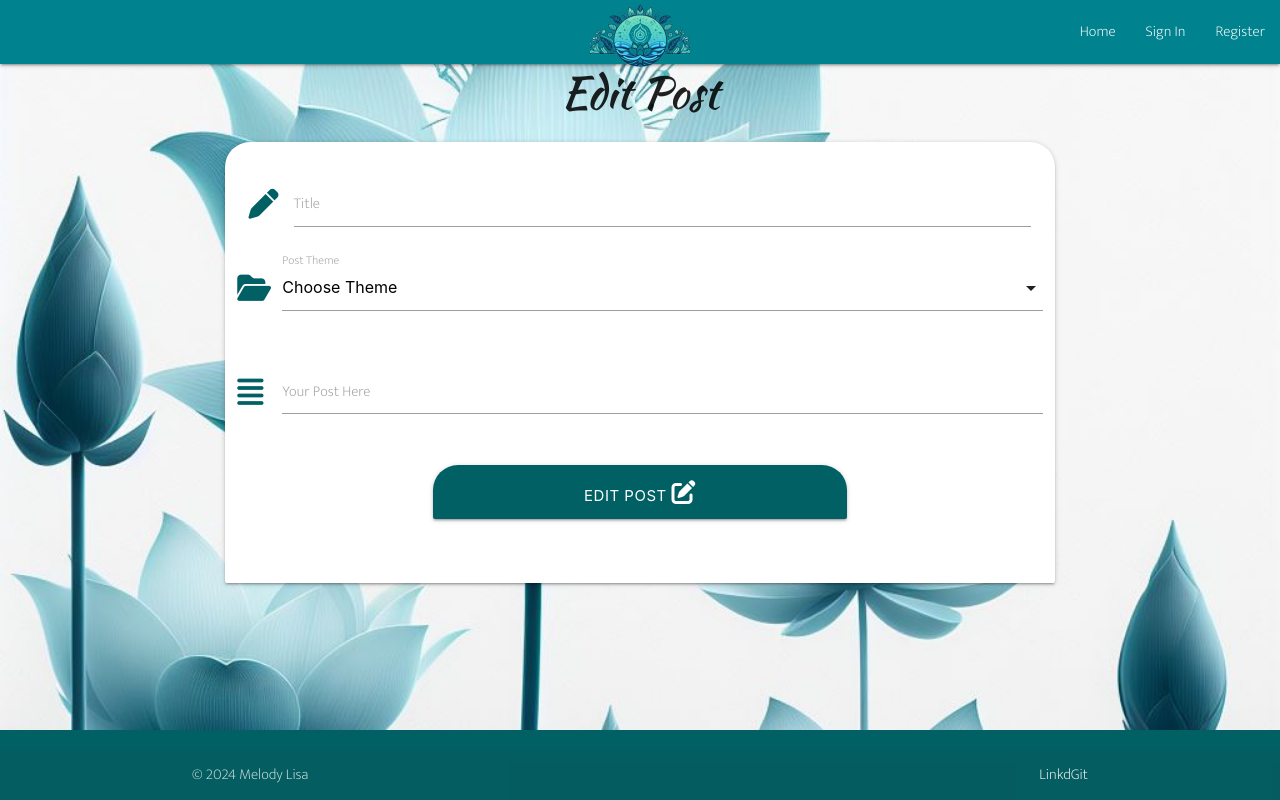
After one commit to Melody-Lisa/blissboost, a Flask app: template templates/edit_post.html in a window 1280 px wide. The commit adds this page. Run offline with Flask 3, Linux system fonts and the light colour scheme; the template is opened without the code that fills it, so the values that code supplies are empty; some libraries are stand-ins or nearby versions.

Commit message:
Wire up post edit button

```diff
--- a/app.py
+++ b/app.py
@@ -201,6 +201,14 @@ def add_post():
     return render_template("add_post.html", themes=themes)
 
 
+@app.route("/edit_post/<post_id>", methods=["GET", "POST"])
+def edit_post(post_id):
+    post = mongo.db.posts.find_one({"_id":ObjectId(post_id)})
+
+    themes = mongo.db.themes.find().sort("theme_name", 1)
+    return render_template("edit_post.html", post=post, themes=themes)
+
+
 if __name__ == "__main__":
     app.run(host=os.environ.get("IP"),
         port=int(os.environ.get("PORT")),
--- /dev/null
+++ b/templates/edit_post.html
@@ -0,0 +1,61 @@
+{% extends "base.html" %}
+{% block content %}
+
+<h3 class="center">Edit Post</h3>
+
+<div class="row">
+    <form class="col s12 m8 offset-m2" method="POST"
+     action="{{ url_for('edit_post', post_id=post._id) }}">
+
+        <div class="card-panel">
+
+            <!-- Post Title -->
+            <div class="row">
+                <div class="input-field col s12">
+                    <i class="fa-solid fa-pen prefix cyan-text text-darken-4"></i>
+                    <input id="post_title" name="post_title" type="text"
+                     class="validate" minlength="0"
+                        maxlength="50" class="validate" required>
+                    <label for="post_title">Title</label>
+                </div>
+
+            <!-- Theme Selection -->
+			<div class="row">
+				<div class="input-field col s12">
+                    <i class="fas fa-folder-open prefix cyan-text text-darken-4"></i>
+					<select id="theme_name" name="theme_name" class="validate" required>
+                        <option value="" disabled selected>Choose Theme</option>
+                        {% for theme in themes %}
+                            <option value="{{ theme.theme_name }}">
+                                {{- theme.theme_name.capitalize() -}}
+                            </option>
+                        {% endfor %}
+                    </select>
+					<label for="theme_name">Post Theme</label>
+				</div>
+			</div>
+
+            <!-- Post Description -->
+            <div class="row">
+                <div class="input-field col s12">
+                    <i class="fa-solid fa-align-justify prefix cyan-text text-darken-4"></i>
+                    <textarea id="post_description" name="post_description"
+                     class="validate materialize-textarea" minlength="0"
+                        maxlength="500" required></textarea>
+                    <label for="post_description">Your Post Here</label>
+                </div>
+            </div>
+
+            <!-- Edit Post -->
+            <div class="row">
+                <button type="submit"
+                 class="col s6 offset-s3 btn-large cyan darken-4 text-shadow center-align">
+                    Edit Post <i class="fa-solid fa-pen-to-square"></i>
+                </button>
+            </div>
+
+        </div>
+    </form>
+</div>
+
+{% endblock %}
```
Also changed, not shown: templates/posts.html (+7 -0 lines), static/css/style.css (line endings or trailing spaces).
